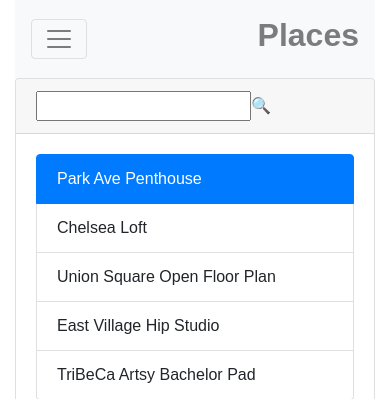
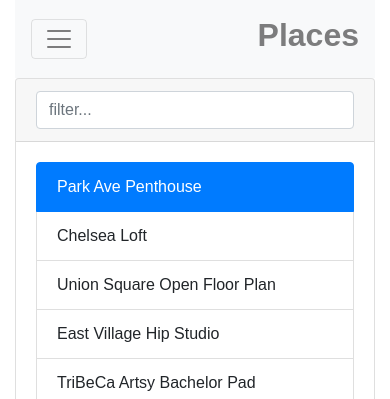
Before and after one commit to ArjaanBuijk/FullstackND-Places, a plain HTML site: page static/index.html in a window 390 px wide. Shown: the top 399 px of the page. Drawn offline with Linux system fonts and the light colour scheme; some packages are replaced by stand-ins of ours; no server answers.

Commit message:
Responsive filter input

```diff
--- a/static/index.html
+++ b/static/index.html
@@ -34,7 +34,7 @@
                     <aside id="list-column" >
                         <div class="card">
                             <div class="card-header">
-                                 <input data-bind="value: filterInput" /><span class="filter-icon"></span>
+                                 <input class="form-control" placeholder="filter..." data-bind="value: filterInput" />
                             </div>
                             <div class="card-body">
                                 <ul class="list-group" data-bind="foreach: locationsFiltered">
```
